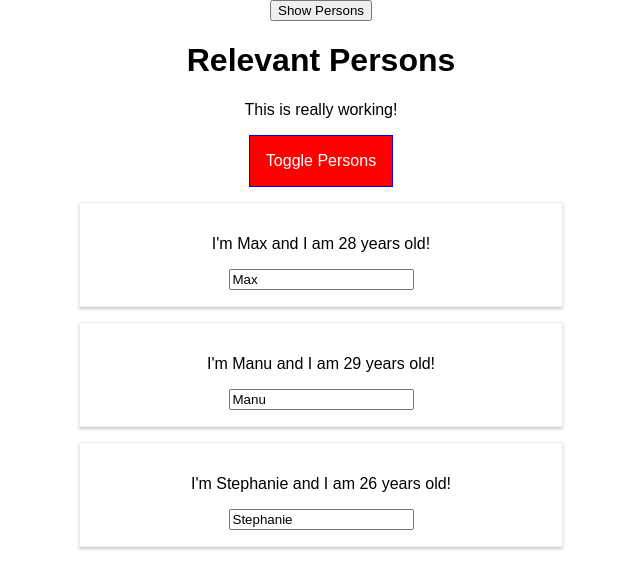
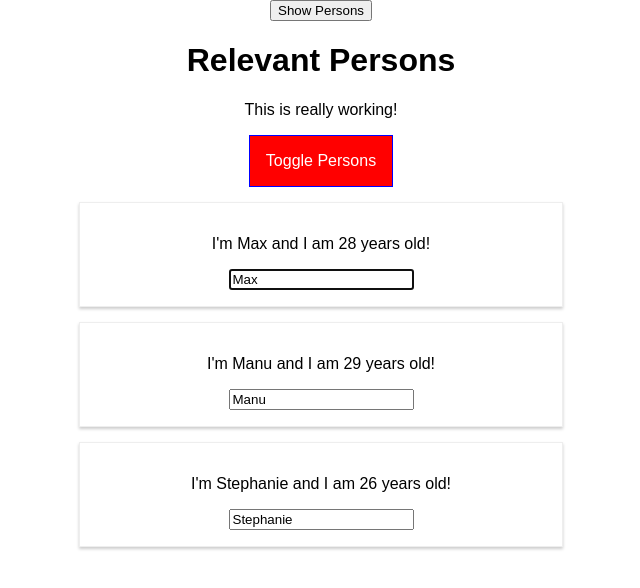
Before and after one commit to aaronkyl/udemy-react-16, a React app in the folder react-complete-guide/: page / in a window 1280 px wide. Both pictures are taken after a click on the button "Show Persons". Shown: the top 588 px of the page, without its empty margins (319-959 px from the left). Built offline with nearby package versions, Linux system fonts and the light colour scheme.

Commit message:
references

```diff
--- a/react-complete-guide/src/components/Persons/Person/Person.js
+++ b/react-complete-guide/src/components/Persons/Person/Person.js
@@ -15,6 +15,9 @@
 
   componentDidMount() {
     console.log('[Person.js] Inside componentDidMount()')
+    if (this.props.position === 0) {
+      this.inputElement.focus()
+    }
   }
 
   render () {
@@ -24,7 +27,12 @@
       <Aux>
         <p onClick={this.props.click}>I'm {this.props.name} and I am {this.props.age} years old!</p>
         <p>{this.props.children}</p>
-        <input type="text" value={this.props.name} onChange={this.props.changed} />
+        <input
+          ref={(inp) => {this.inputElement = inp}}
+          type="text"
+          value={this.props.name}
+          onChange={this.props.changed}
+        />
       </Aux>
     )
 
--- a/react-complete-guide/src/components/Persons/Persons.js
+++ b/react-complete-guide/src/components/Persons/Persons.js
@@ -42,6 +42,7 @@
       return <Person
         click={this.props.clicked.bind(this, index)}
         name={person.name}
+        position={index}
         age={person.age}
         key = {person.id}
         changed={(event) => this.props.changed(event, person.id)}
```
